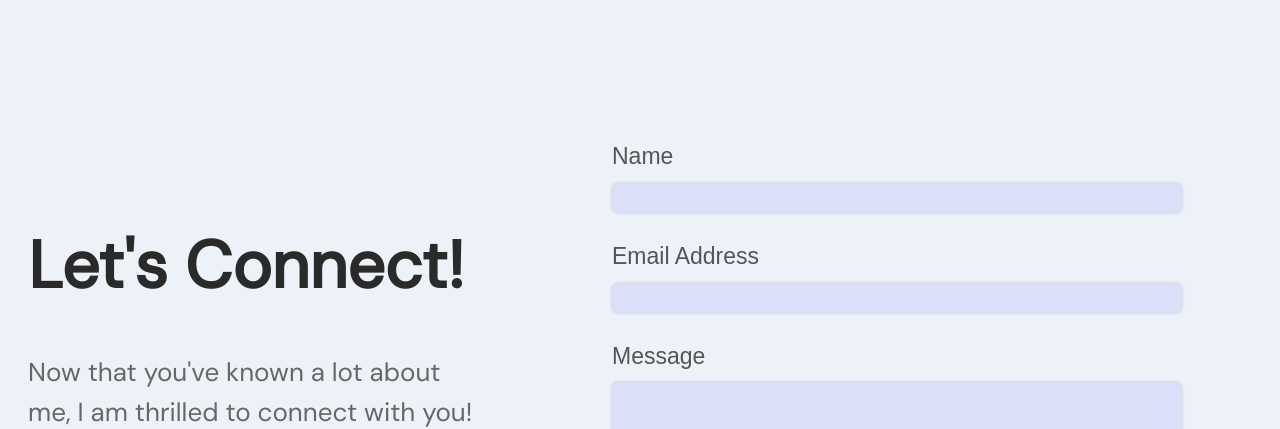
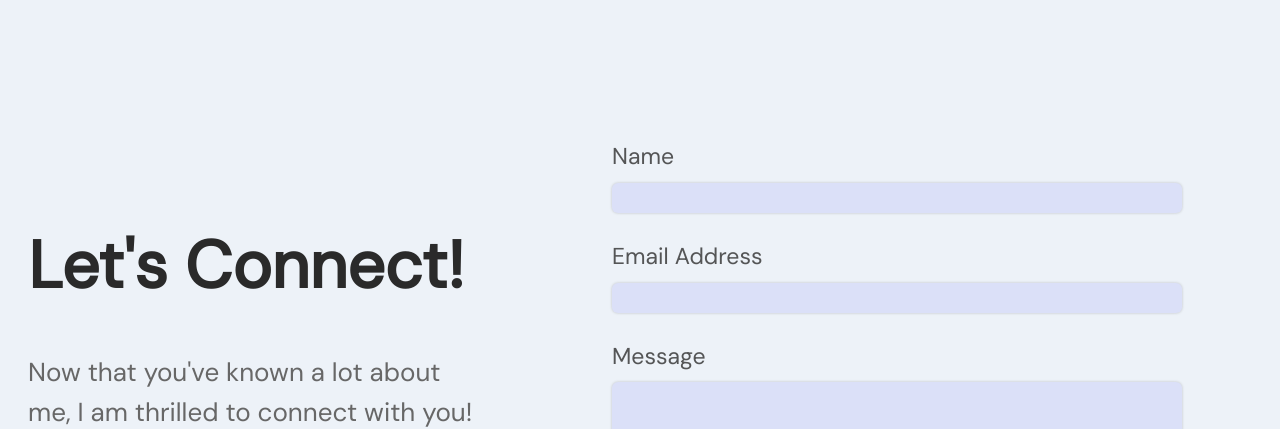
Before and after one commit to BachNguyenT/PersonalPortfolioWebsite, a React (Create React App) app: page / in a window 1280 px wide. Shown: the part 5680-6109 px from the top of the page. Built offline with nearby package versions, Linux system fonts and the light colour scheme.

Commit message:
href updates

```diff
--- a/src/Components/Contact/Contact.js
+++ b/src/Components/Contact/Contact.js
@@ -48,7 +48,7 @@ const Contact = () => {
                 style={{
                   fontSize: "23px",
                   color: "rgba(54, 54, 54, 0.836)",
-                  fontFamily: "sans-serif",
+                  fontFamily: "'DM Sans', sans-serif",
                 }}
               >
                 Name
@@ -71,7 +71,7 @@ const Contact = () => {
                 style={{
                   fontSize: "23px",
                   color: "rgba(54, 54, 54, 0.836)",
-                  fontFamily: "sans-serif",
+                  fontFamily: "'DM Sans', sans-serif",
                 }}
               >
                 Email Address
@@ -94,7 +94,7 @@ const Contact = () => {
                 style={{
                   fontSize: "23px",
                   color: "rgba(54, 54, 54, 0.836)",
-                  fontFamily: "sans-serif",
+                  fontFamily: "'DM Sans', sans-serif",
                 }}
               >
                 Message
--- a/src/Components/Experiences/Experiences.js
+++ b/src/Components/Experiences/Experiences.js
@@ -3,7 +3,7 @@ import "./Experiences.scss";
 import VRP from "./VRP.jpg";
 import Culture from "./CultureIntegration.png";
 import Badminton from "./Badminton.png";
-import FrontEnd from './Frontend.png'
+import FrontEnd from "./Frontend.png";
 import AOS from "aos";
 import "aos/dist/aos.css";
 
@@ -17,7 +17,7 @@ const Experiences = () => {
   };
 
   return (
-    <div className="Experiences" >
+    <div className="Experiences">
       <div className="Experiences__Grid">
         <div
           className="Experiences__Grid__Title"
@@ -60,6 +60,10 @@ const Experiences = () => {
           className="Experiences__Grid__Content"
           data-aos="zoom-out"
           data-aos-duration="2000"
+          style={{
+            cursor: "pointer",
+          }}
+          href="https://exceltech.vn/"
         >
           <div className="Experiences__Grid__Content__Container">
             <img
--- a/src/Components/Home/Home.js
+++ b/src/Components/Home/Home.js
@@ -56,7 +56,7 @@ const Home = () => {
           Currently working as a Frontend Developer Intern at{" "}
           <a
             className="Home__Left__Intro__Link"
-            href="https://et-landing-page.vercel.app"
+            href="https://exceltech.vn/"
           >
             Excel Technologies
           </a>
```
